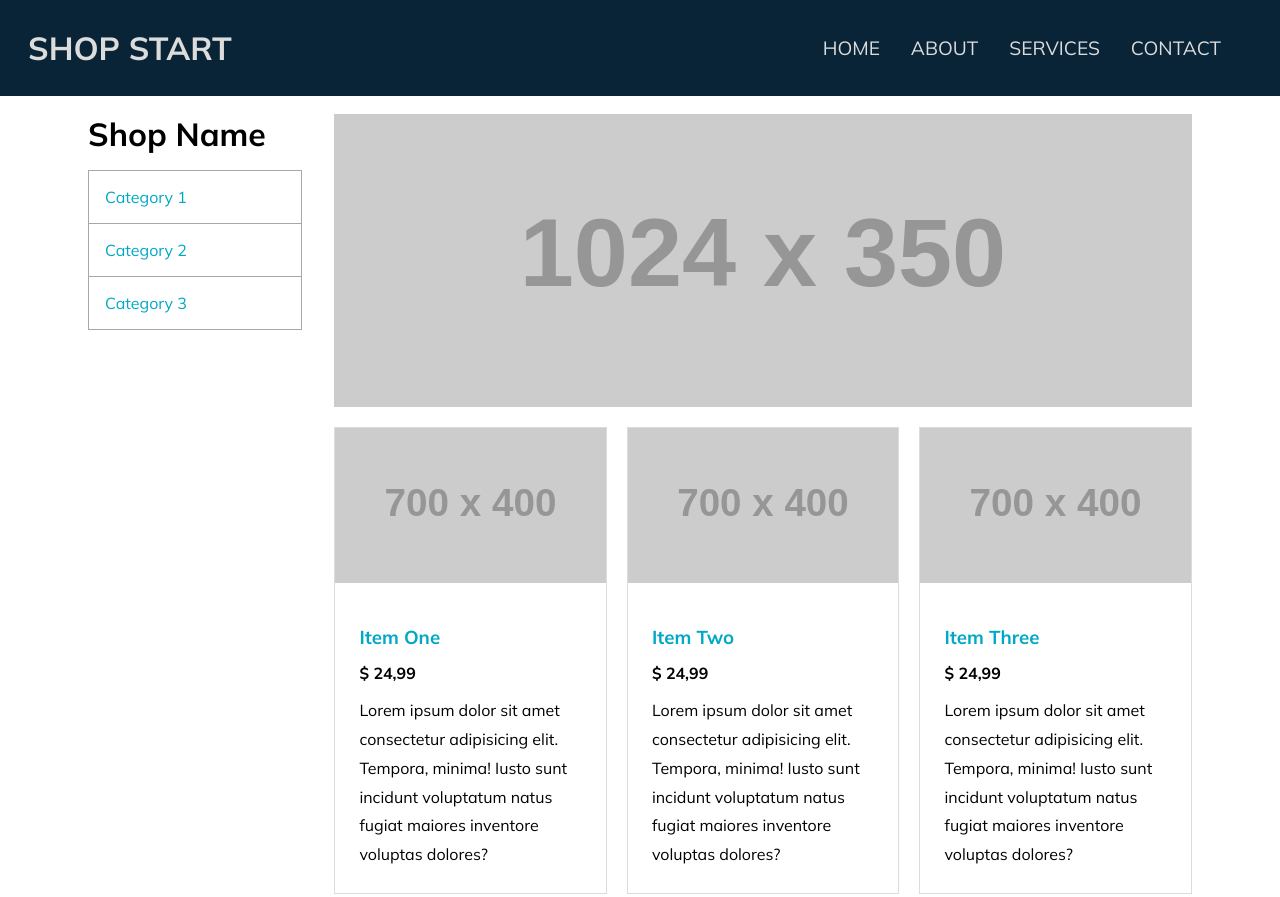
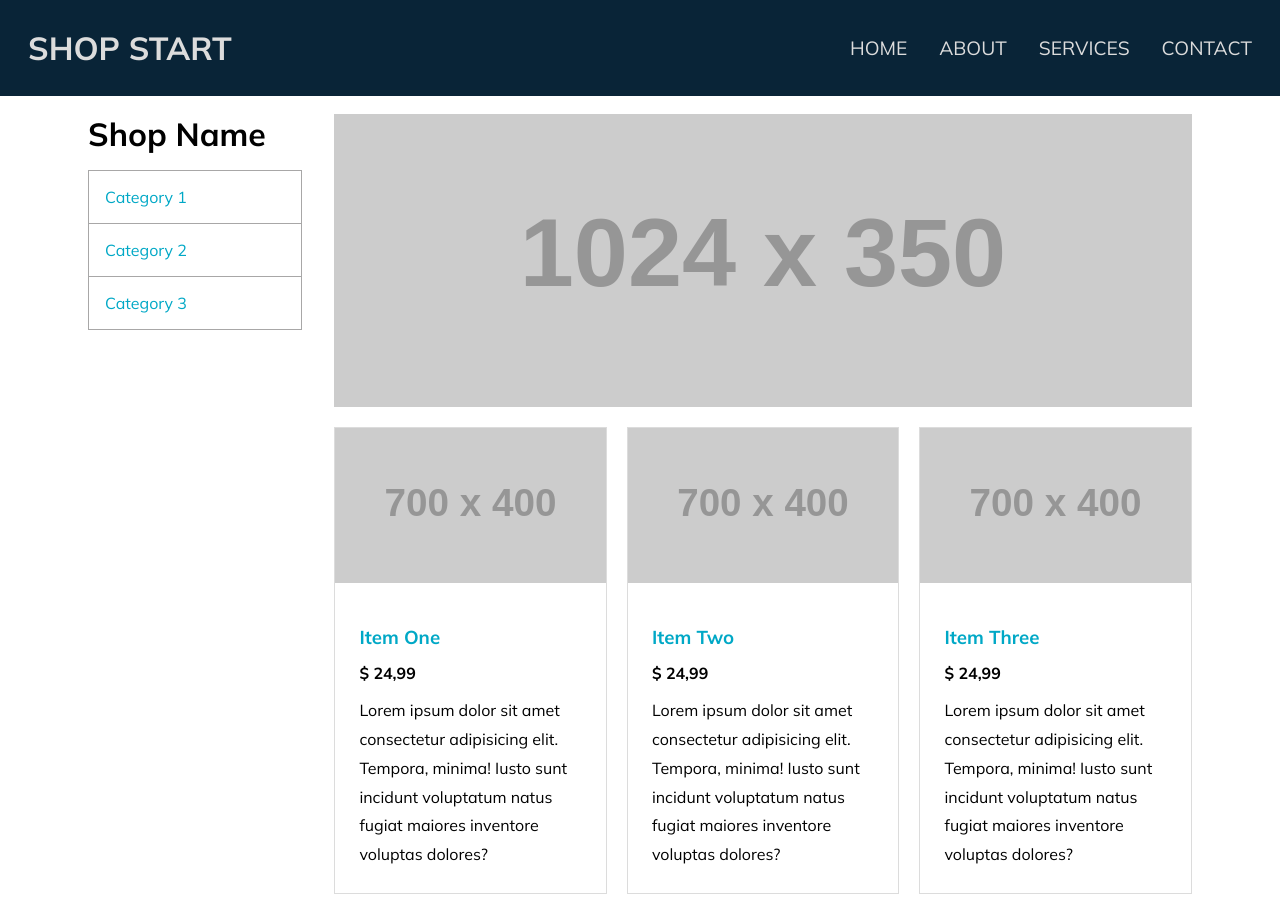
Before and after one commit to pedrodif/uploadResponsiveFlexGrid, a plain HTML site: page index.html in a window 1280 px wide. Shown: the top 897 px of the page. Drawn offline with Linux system fonts and the light colour scheme; placeholder pictures from the web are drawn by us.

Commit message:
corrects styling, removes unused props

```diff
--- a/css/main.css
+++ b/css/main.css
@@ -209,13 +209,11 @@
   }
 
   header > nav > ul {
-    width: 460px;
     height: 100%;
     position: relative;
-    flex-flow: row;
-    justify-content: space-evenly;
     font-size: 1.2rem;
     background-color: #092437;
+    gap: 2rem;
   }
 
   header > nav > ul > li {
```
